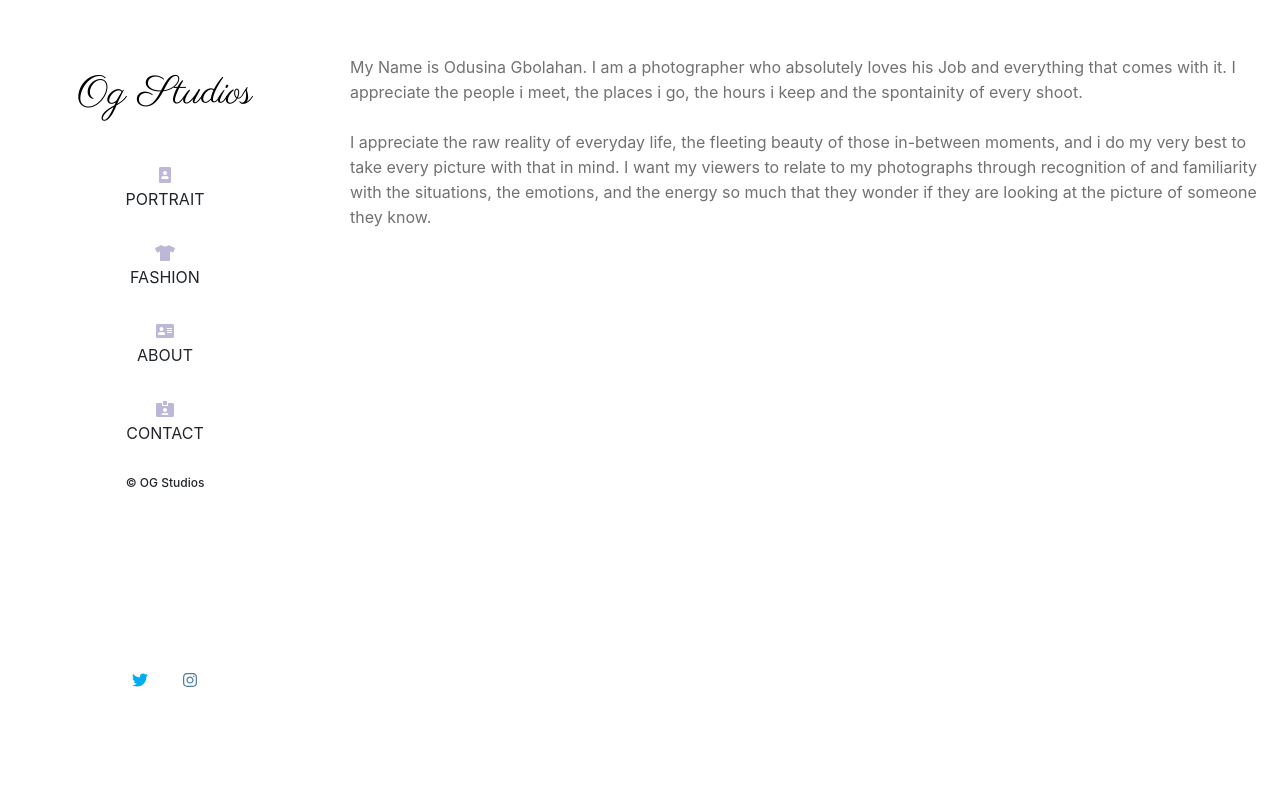
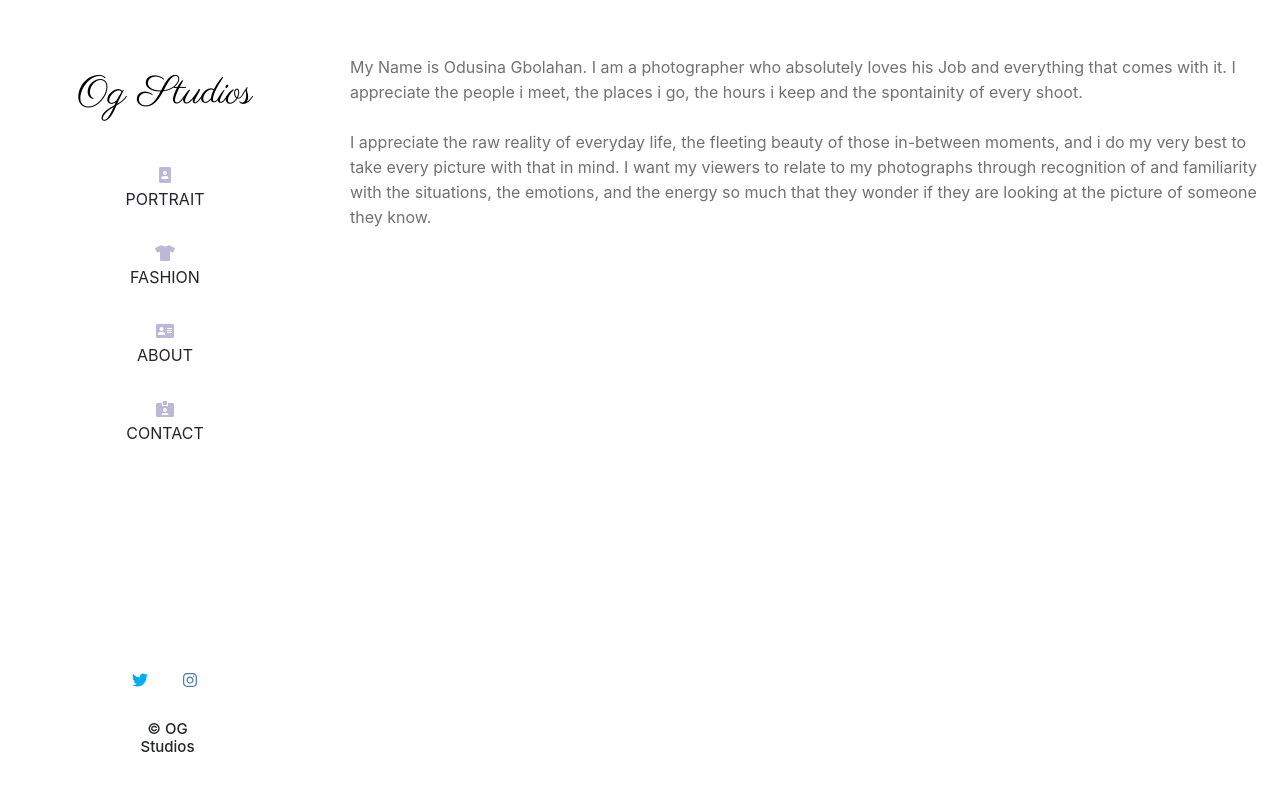
Before and after one commit to akinleyeOJ/OG-Studios, a plain HTML site: page Og studios Starter Files/index.html in a window 1280 px wide. Drawn offline with nearby package versions, Linux system fonts and the light colour scheme.

Commit message:
fixed copyright bug

```diff
--- a/Og studios Starter Files/index.html
+++ b/Og studios Starter Files/index.html
@@ -26,16 +26,15 @@
 			<li><a href="#"><i class="fas fa-address-card"></i></a>ABOUT</li>
 			<li><a href="#"><i class="fas fa-id-card-alt"></i></a>CONTACT</li>
 		</ul>
-		<div class="copyright">
-		    <h1>  &copy; OG Studios </h1>
-		</div>
+
 		<div class="social_media">
 			<li class="twitter">
 				<a href="#"><i class="fab fa-twitter"></i></a>
 			</li>
 			<li class="instagram">
 			<a href="#"><i class="fab fa-instagram"></i></a>
-		    </li>
+			</li>
+			   <h1>&copy; OG Studios </h1>
 		</div>
 
 	</div>
--- a/Og studios Starter Files/style.css
+++ b/Og studios Starter Files/style.css
@@ -56,6 +56,13 @@
   left: 50%;
   transform: translateX(-50%);
   display: flex;
+}
+.wrapper .sidebar .social_media h1{
+  position: absolute;
+  margin-top: 60px;
+   font-size: 15px;
+   left: 5%;
+   text-align: center;
 }
 
 .wrapper .sidebar .social_media li.twitter a{
@@ -116,7 +123,7 @@
   margin-bottom: 200px;
 }
  .sidebar .copyright h1{
-  border-bottom: 999950px;
+  border-bottom: 50px;
   font-size: 12px;
   text-align: center;
 }
```
